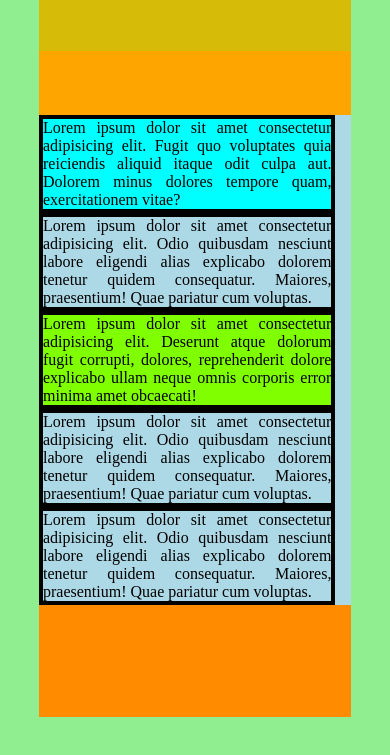
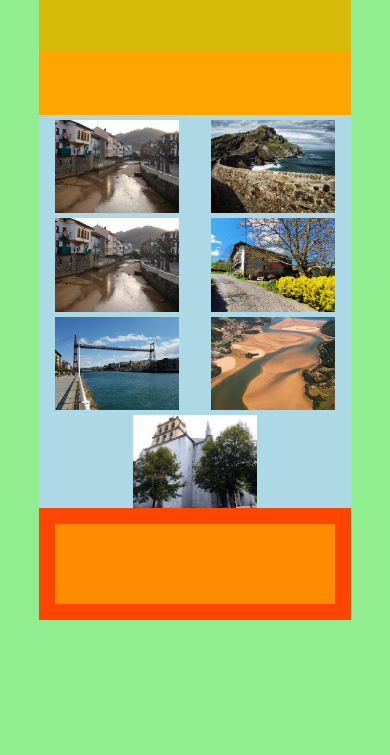
Before and after one commit to alvarezmarlen/primer-proyecto-html-css, a plain HTML site: page index.html in a window 390 px wide. Shown: the part 77-832 px from the top of the page. Drawn offline with Linux system fonts and the light colour scheme.

Commit message:
Agregado de imagenes

```diff
--- a/index.html
+++ b/index.html
@@ -17,12 +17,21 @@
 
     </nav>
     <main>
+        <img src="img/bizkaia_1.jpg" alt="Foto de Bizkaia" title="Imagen de Bizkaia">
+        <img src="img/bizkaia_2.jpg" alt="Foto de Bizkaia" title="Imagen de Bizkaia">
+        <img src="img/bizkaia_1.jpg" alt="Foto de Bizkaia" title="Imagen de Bizkaia">
+        <img src="img/bizkaia_3.jpg" alt="Foto de Bizkaia" title="Imagen de Bizkaia">
+        <img src="img/bizkaia_4.jpg" alt="Foto de Bizkaia" title="Imagen de Bizkaia">
+        <img src="img/bizkaia_5.jpg" alt="Foto de Bizkaia" title="Imagen de Bizkaia">
+        <img src="img/bizkaia_6.jpeg" alt="Foto de Bizkaia" title="Imagen de Bizkaia">
+
+        <!--
         <div class="izda">Lorem ipsum dolor sit amet consectetur adipisicing elit. Fugit quo voluptates quia reiciendis aliquid itaque odit culpa aut. Dolorem minus dolores tempore quam, exercitationem vitae?</div>
         <div>Lorem ipsum dolor sit amet consectetur adipisicing elit. Odio quibusdam nesciunt labore eligendi alias explicabo dolorem tenetur quidem consequatur. Maiores, praesentium! Quae pariatur cum voluptas.</div>
         <div class="dcha">Lorem ipsum dolor sit amet consectetur adipisicing elit. Deserunt atque dolorum fugit corrupti, dolores, reprehenderit dolore explicabo ullam neque omnis corporis error minima amet obcaecati!</div>
         <div>Lorem ipsum dolor sit amet consectetur adipisicing elit. Odio quibusdam nesciunt labore eligendi alias explicabo dolorem tenetur quidem consequatur. Maiores, praesentium! Quae pariatur cum voluptas.</div>
         <div>Lorem ipsum dolor sit amet consectetur adipisicing elit. Odio quibusdam nesciunt labore eligendi alias explicabo dolorem tenetur quidem consequatur. Maiores, praesentium! Quae pariatur cum voluptas.</div>
-
+        -->
     </main>
     <footer>
 
--- a/style.css
+++ b/style.css
@@ -25,14 +25,20 @@
             background-color: lightblue;
             display: flex;
             flex-wrap: wrap;
-            justify-content: space-between;
+            justify-content: space-around;
+
 
         }
+
+        main img{
+            width: 32%;
+            margin-top: 0.3rem;
+                }
 
         main div{
             border: 0.3rem  solid black;
             width: 30%;
-            text-align:justify;
+
         }
 
         .izda{background-color: aqua;}
@@ -42,16 +48,35 @@
         footer{
             min-height: 7rem;
             background-color: darkorange;
+            border: 1rem solid orangered;
         }
 
 
 
         /* aqui voy a trabajar con las Media Querys */
-        @media screen and (max-width: 600px) {
+        @media screen and (max-width: 650px) {
             body {
                 background-color: lightgreen;
             }
-            main {flex-direction: column;}
+            main {flex-direction: row;
+                 align-items: center;
+            }
 
-            main div{width: 95%;}
+            /*  main div{width: 40%;} */
+              main img { width: 40%;}
         }
+
+
+
+        @media screen and (max-width: 350px) {
+            body {
+                background-color: red;
+            }
+/*
+            main div {
+                    flex-direction: column;
+                    width: 95%;
+            } */
+            main img { flex-direction: column;
+                width: 95%;}
+        }
```
Also changed, not shown: img/bizkaia_1.jpg (added), img/bizkaia_2.jpg (added), img/bizkaia_3.jpg (added), img/bizkaia_4.jpg (added), img/bizkaia_5.jpg (added), img/bizkaia_6.jpeg (added), img/bizkaia_7.jpg (added).
